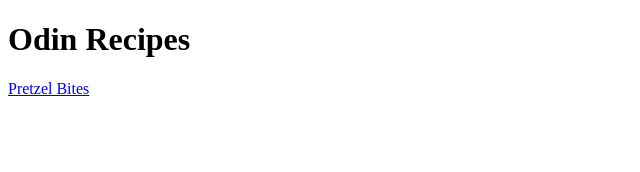
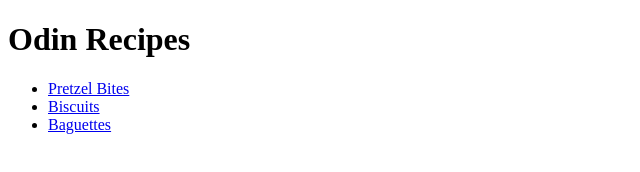
Before and after one commit to wtrim1453/odin-recipes, a plain HTML site: page index.html in a window 1280 px wide. Shown: the whole page, without its empty margins (0-640 px from the left). Drawn offline with Linux system fonts and the light colour scheme.

Commit message:
Add baguettes.html and image

```diff
--- a/index.html
+++ b/index.html
@@ -8,6 +8,11 @@
 
     <body>
         <h1>Odin Recipes</h1>
-        <a href="recipes/pretzelbites.html">Pretzel Bites</a>
+        <ul>
+            <li><a href="recipes/pretzelbites.html">Pretzel Bites</a></li>
+            <li><a href="recipes/biscuits.html">Biscuits</a></li>
+            <li><a href="recipes/baguettes.html">Baguettes</a></li>
+        </ul>
+
     </body>
 </html>
```
Also changed, not shown: images/Biscuits-Blog-1-1140x1330.jpg (added), images/baguettesimage.jpg (added), recipes/baguettes.html (added).
